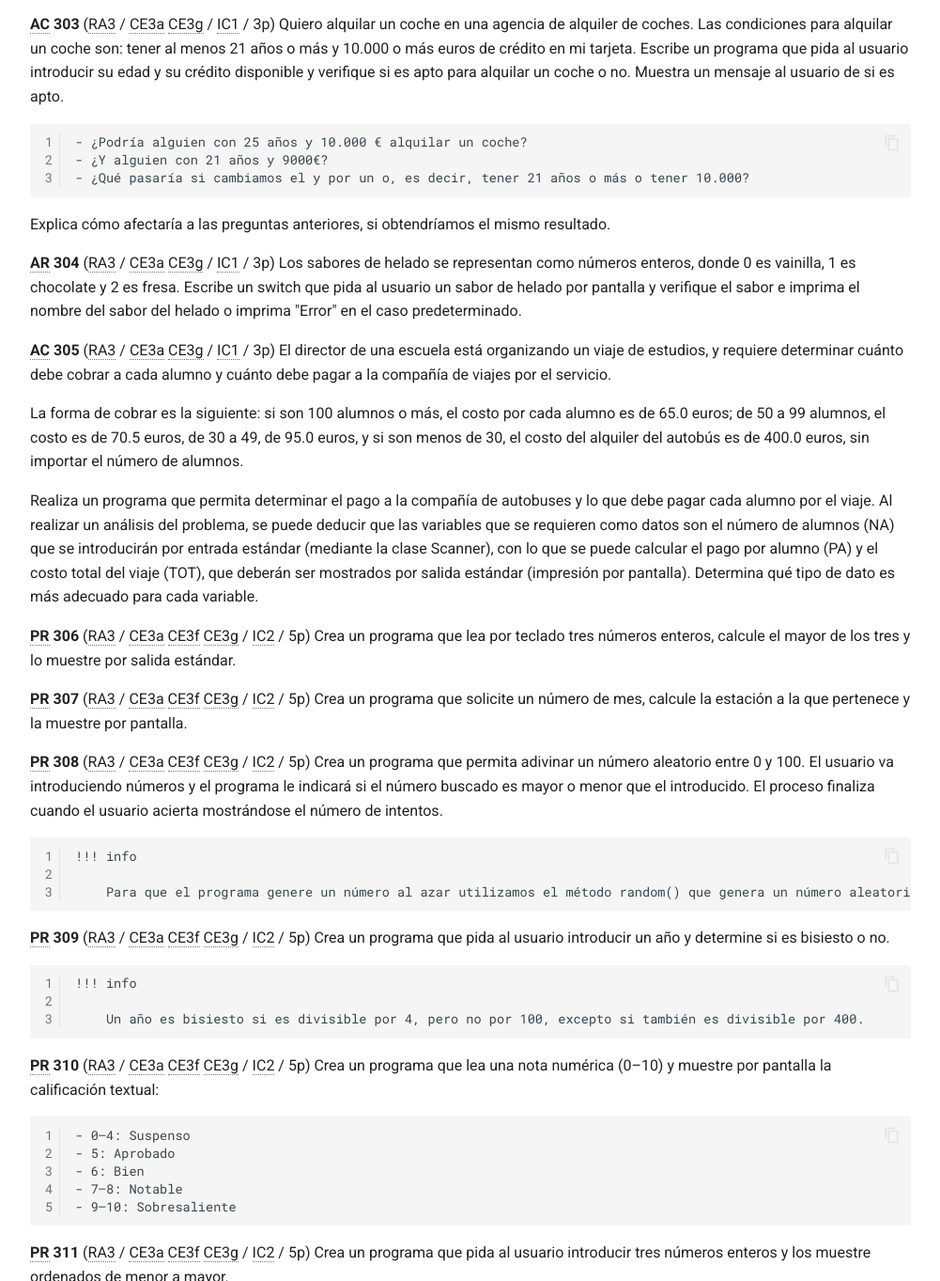
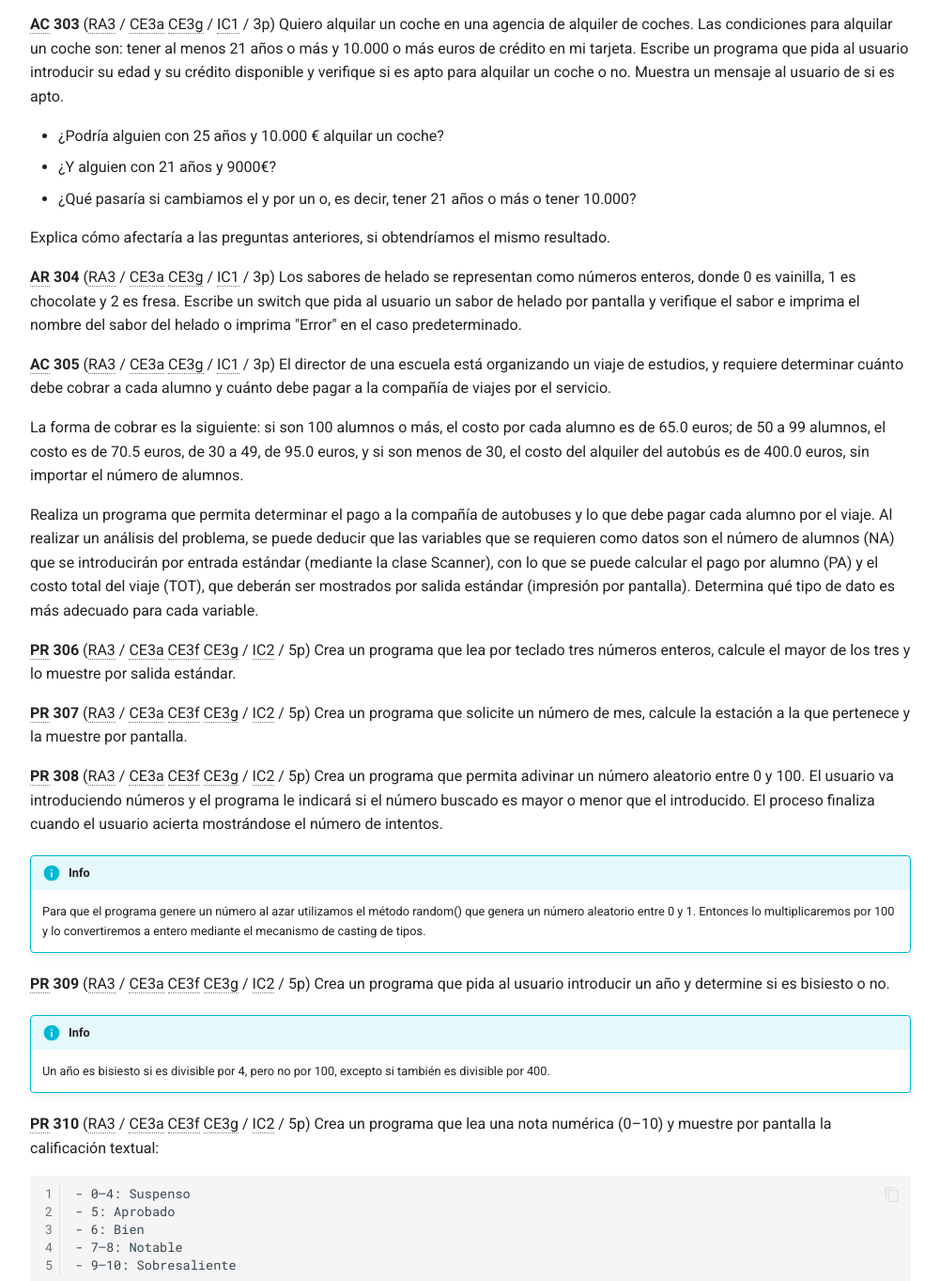
Before and after one commit to prabasco/PRG, a plain HTML site: page ut/ut03/032_EstructuraSeleccion.html in a window 1280 px wide. Shown: the part 4885-6248 px from the top of the page at 94% size, without its empty margins (264-1265 px from the left). Drawn offline with Linux system fonts and the light colour scheme.

Commit message:
Deployed 0c1fac9 with MkDocs version: 1.6.1

```diff
--- a/ut/ut03/032_EstructuraSeleccion.html
+++ b/ut/ut03/032_EstructuraSeleccion.html
@@ -1396,10 +1396,11 @@
 <p><strong><abbr title="Actividades de clase.">AC</abbr> 301</strong> (<abbr title="Escribe y depura código, analizando y utilizando las estructuras de control del lenguaje.">RA3</abbr> / <abbr title="Se ha escrito y probado código que haga uso de estructuras de selección.">CE3a</abbr> <abbr title="Se ha comentado y documentado el código.">CE3g</abbr> / <abbr title="Escala de valores.">IC1</abbr> / 1p) En la taquilla de un cine, a una persona menor de 13 años se le cobra la "tarifa para niños". De lo contrario, a una persona se le cobra la "tarifa de adulto". Completa un programa para que a una persona menor de 13 años se le cobre la tarifa de niño, con mostrar un mensaje será suficiente.</p>
 <p><strong><abbr title="Actividades de clase.">AC</abbr> 302</strong> (<abbr title="Escribe y depura código, analizando y utilizando las estructuras de control del lenguaje.">RA3</abbr> / <abbr title="Se ha escrito y probado código que haga uso de estructuras de selección.">CE3a</abbr> <abbr title="Se ha comentado y documentado el código.">CE3g</abbr> / <abbr title="Escala de valores.">IC1</abbr> / 1p) Un hipermercado quiere un programa que calcule el impuesto sobre un aparato electrónico. Un artículo que cuesta 300€ o más tiene un impuesto del 5% (0.05); y un artículo que cuesta menos de 300€ está libre de impuestos. Desarrolla un programa que solicite por teclado un precio, luego calcule e imprima el impuesto y luego imprima el coste total (precio + impuesto).</p>
 <p><strong><abbr title="Actividades de clase.">AC</abbr> 303</strong> (<abbr title="Escribe y depura código, analizando y utilizando las estructuras de control del lenguaje.">RA3</abbr> / <abbr title="Se ha escrito y probado código que haga uso de estructuras de selección.">CE3a</abbr> <abbr title="Se ha comentado y documentado el código.">CE3g</abbr> / <abbr title="Escala de valores.">IC1</abbr> / 3p) Quiero alquilar un coche en una agencia de alquiler de coches. Las condiciones para alquilar un coche son: tener al menos 21 años o más y 10.000 o más euros de crédito en mi tarjeta. Escribe un programa que pida al usuario introducir su edad y su crédito disponible y verifique si es apto para alquilar un coche o no. Muestra un mensaje al usuario de si es apto.</p>
-<div class="language-text highlight"><pre><span></span><code><span class="linenos" data-linenos="1 "></span>- ¿Podría alguien con 25 años y 10.000 € alquilar un coche?
-<span class="linenos" data-linenos="2 "></span>- ¿Y alguien con 21 años y 9000€?
-<span class="linenos" data-linenos="3 "></span>- ¿Qué pasaría si cambiamos el y por un o, es decir, tener 21 años o más o tener 10.000?
-</code></pre></div>
+<ul>
+<li>¿Podría alguien con 25 años y 10.000 € alquilar un coche? </li>
+<li>¿Y alguien con 21 años y 9000€? </li>
+<li>¿Qué pasaría si cambiamos el y por un o, es decir, tener 21 años o más o tener 10.000? </li>
+</ul>
 <p>Explica cómo afectaría a las preguntas anteriores, si obtendríamos el mismo resultado.</p>
 <p><strong><abbr title="Actividades de refuerzo.">AR</abbr> 304</strong> (<abbr title="Escribe y depura código, analizando y utilizando las estructuras de control del lenguaje.">RA3</abbr> / <abbr title="Se ha escrito y probado código que haga uso de estructuras de selección.">CE3a</abbr> <abbr title="Se ha comentado y documentado el código.">CE3g</abbr> / <abbr title="Escala de valores.">IC1</abbr> / 3p) Los sabores de helado se representan como números enteros, donde 0 es vainilla, 1 es chocolate y 2 es fresa. Escribe un switch que pida al usuario un sabor de helado por pantalla y verifique el sabor e imprima el nombre del sabor del helado o imprima "Error" en el caso predeterminado.</p>
 <p><strong><abbr title="Actividades de clase.">AC</abbr> 305</strong> (<abbr title="Escribe y depura código, analizando y utilizando las estructuras de control del lenguaje.">RA3</abbr> / <abbr title="Se ha escrito y probado código que haga uso de estructuras de selección.">CE3a</abbr> <abbr title="Se ha comentado y documentado el código.">CE3g</abbr> / <abbr title="Escala de valores.">IC1</abbr> / 3p) El director de una escuela está organizando un viaje de estudios, y requiere determinar cuánto debe cobrar a cada alumno y cuánto debe pagar a la compañía de viajes por el servicio.</p>
@@ -1409,15 +1410,15 @@
 <p><strong><abbr title="Prácticas">PR</abbr> 307</strong> (<abbr title="Escribe y depura código, analizando y utilizando las estructuras de control del lenguaje.">RA3</abbr> / <abbr title="Se ha escrito y probado código que haga uso de estructuras de selección.">CE3a</abbr> <abbr title="Se han probado y depurado los programas.">CE3f</abbr> <abbr title="Se ha comentado y documentado el código.">CE3g</abbr> / <abbr title="Rúbrica actividad individual.">IC2</abbr> / 5p) Crea un programa que solicite un número de mes, calcule la estación a la que
 pertenece y la muestre por pantalla.</p>
 <p><strong><abbr title="Prácticas">PR</abbr> 308</strong> (<abbr title="Escribe y depura código, analizando y utilizando las estructuras de control del lenguaje.">RA3</abbr> / <abbr title="Se ha escrito y probado código que haga uso de estructuras de selección.">CE3a</abbr> <abbr title="Se han probado y depurado los programas.">CE3f</abbr> <abbr title="Se ha comentado y documentado el código.">CE3g</abbr> / <abbr title="Rúbrica actividad individual.">IC2</abbr> / 5p) Crea un programa que permita adivinar un número aleatorio entre 0 y 100. El usuario va introduciendo números y el programa le indicará si el número buscado es mayor o menor que el introducido. El proceso finaliza cuando el usuario acierta mostrándose el número de intentos. </p>
-<div class="language-text highlight"><pre><span></span><code><span class="linenos" data-linenos="1 "></span>!!! info
-<span class="linenos" data-linenos="2 "></span>
-<span class="linenos" data-linenos="3 "></span>    Para que el programa genere un número al azar utilizamos el método random() que genera un número aleatorio entre 0 y 1. Entonces lo multiplicaremos por 100 y lo convertiremos a entero mediante el mecanismo de casting de tipos.
-</code></pre></div>
+<div class="admonition info">
+<p class="admonition-title">Info</p>
+<p>Para que el programa genere un número al azar utilizamos el método random() que genera un número aleatorio entre 0 y 1. Entonces lo multiplicaremos por 100 y lo convertiremos a entero mediante el mecanismo de casting de tipos.</p>
+</div>
 <p><strong><abbr title="Prácticas">PR</abbr> 309</strong> (<abbr title="Escribe y depura código, analizando y utilizando las estructuras de control del lenguaje.">RA3</abbr> / <abbr title="Se ha escrito y probado código que haga uso de estructuras de selección.">CE3a</abbr> <abbr title="Se han probado y depurado los programas.">CE3f</abbr> <abbr title="Se ha comentado y documentado el código.">CE3g</abbr> / <abbr title="Rúbrica actividad individual.">IC2</abbr> / 5p) Crea un programa que pida al usuario introducir un año y determine si es bisiesto o no.</p>
-<div class="language-text highlight"><pre><span></span><code><span class="linenos" data-linenos="1 "></span>!!! info
-<span class="linenos" data-linenos="2 "></span>
-<span class="linenos" data-linenos="3 "></span>    Un año es bisiesto si es divisible por 4, pero no por 100, excepto si también es divisible por 400.
-</code></pre></div>
+<div class="admonition info">
+<p class="admonition-title">Info</p>
+<p>Un año es bisiesto si es divisible por 4, pero no por 100, excepto si también es divisible por 400.</p>
+</div>
 <p><strong><abbr title="Prácticas">PR</abbr> 310</strong> (<abbr title="Escribe y depura código, analizando y utilizando las estructuras de control del lenguaje.">RA3</abbr> / <abbr title="Se ha escrito y probado código que haga uso de estructuras de selección.">CE3a</abbr> <abbr title="Se han probado y depurado los programas.">CE3f</abbr> <abbr title="Se ha comentado y documentado el código.">CE3g</abbr> / <abbr title="Rúbrica actividad individual.">IC2</abbr> / 5p) Crea un programa que lea una nota numérica (0–10) y muestre por pantalla la calificación textual:</p>
 <div class="language-text highlight"><pre><span></span><code><span class="linenos" data-linenos="1 "></span>- 0–4: Suspenso
 <span class="linenos" data-linenos="2 "></span>- 5: Aprobado
```
Also changed, not shown: search/search_index.json.
